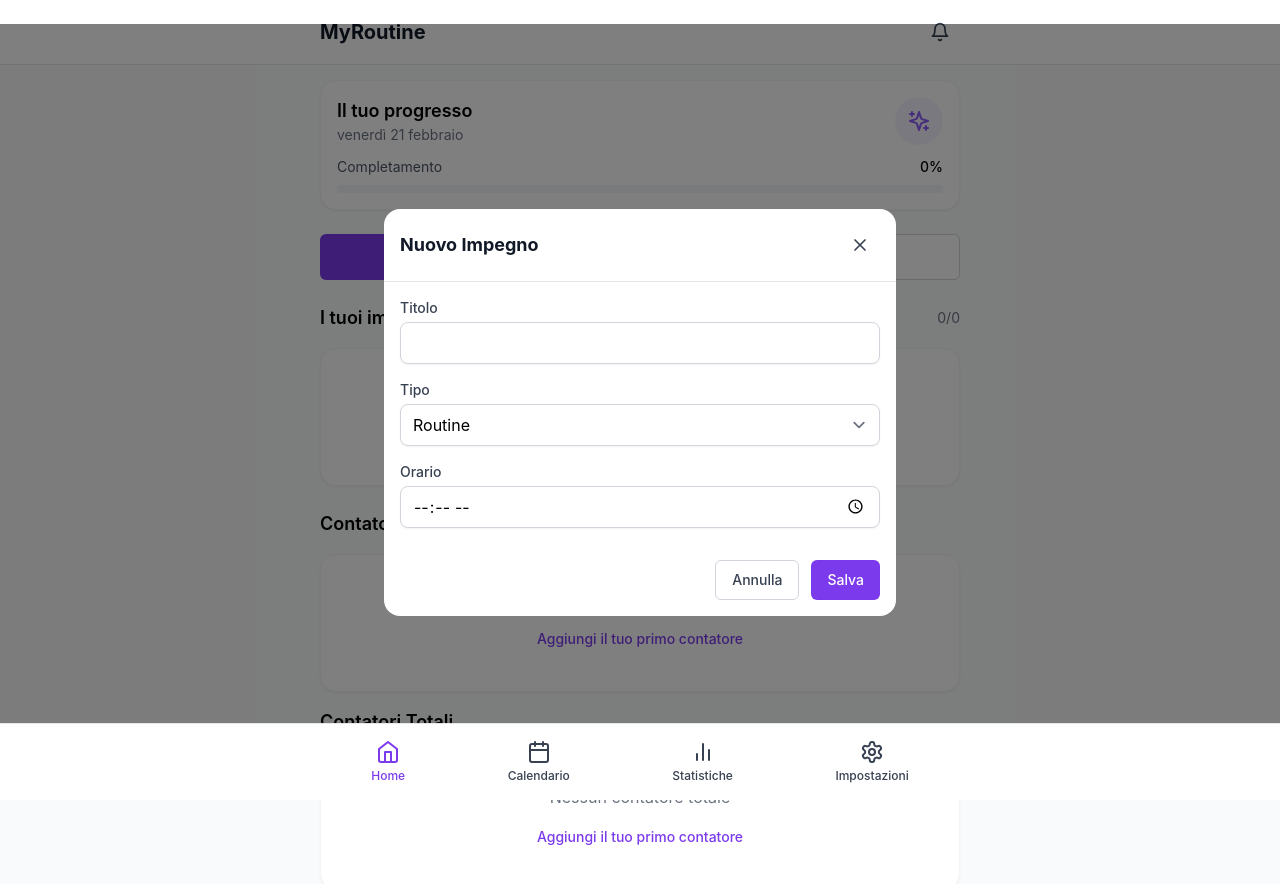
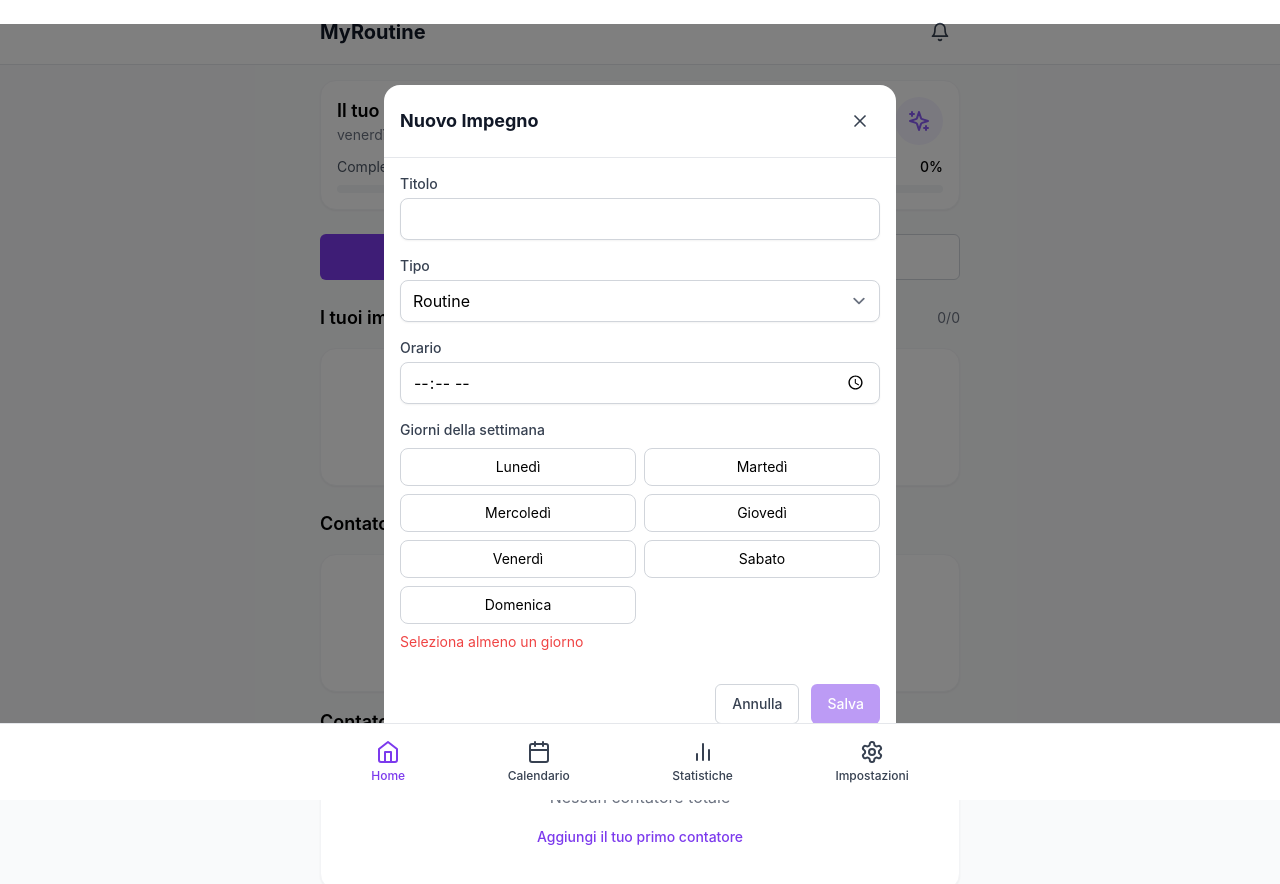
Before and after one commit to simone202120/my-routine-app-new, a React (Create React App) app: page / in a window 1280 px wide. Both pictures are taken after a click on the button "Nuovo impegno". Shown: the top 884 px of the page. Built offline with nearby package versions, Linux system fonts and the light colour scheme.

Commit message:
AddRoutine

```diff
--- a/src/components/tasks/TaskForm.tsx
+++ b/src/components/tasks/TaskForm.tsx
@@ -3,6 +3,17 @@ import React, { useState } from 'react';
 import { X } from 'lucide-react';
 import { Button } from "../ui/button";
 import { TaskType } from '../../types';
+
+// Aggiungiamo i giorni della settimana
+const WEEKDAYS = [
+  { id: 'mon', label: 'Lunedì' },
+  { id: 'tue', label: 'Martedì' },
+  { id: 'wed', label: 'Mercoledì' },
+  { id: 'thu', label: 'Giovedì' },
+  { id: 'fri', label: 'Venerdì' },
+  { id: 'sat', label: 'Sabato' },
+  { id: 'sun', label: 'Domenica' }
+];
 
 interface TaskFormProps {
   onClose: () => void;
@@ -11,6 +22,7 @@ interface TaskFormProps {
     type: TaskType;
     time?: string;
     date?: string;
+    weekdays?: string[]; // Aggiungiamo i giorni della settimana
   }) => void;
 }
 
@@ -19,8 +31,18 @@ const TaskForm: React.FC<TaskFormProps> = ({ onClose, onSubmit }) => {
     title: '',
     type: 'routine' as TaskType,
     time: '',
-    date: ''
+    date: '',
+    weekdays: [] as string[]
   });
+
+  const toggleWeekday = (dayId: string) => {
+    setTaskData(prev => ({
+      ...prev,
+      weekdays: prev.weekdays.includes(dayId)
+        ? prev.weekdays.filter(d => d !== dayId)
+        : [...prev.weekdays, dayId]
+    }));
+  };
 
   const handleSubmit = (e: React.FormEvent) => {
     e.preventDefault();
@@ -58,14 +80,17 @@ const TaskForm: React.FC<TaskFormProps> = ({ onClose, onSubmit }) => {
               value={taskData.type}
               onChange={(e) => setTaskData({
                 ...taskData,
-                type: e.target.value as TaskType
+                type: e.target.value as TaskType,
+                weekdays: [] // Reset weekdays when changing type
               })}
             >
               <option value="routine">Routine</option>
               <option value="oneTime">Una tantum</option>
             </select>
           </div>
+
           {taskData.type === 'routine' ? (
+            <>
               <div>
                 <label className="block text-sm font-medium text-gray-700 mb-1">
                   Orario
@@ -77,6 +102,33 @@ const TaskForm: React.FC<TaskFormProps> = ({ onClose, onSubmit }) => {
                   onChange={(e) => setTaskData({...taskData, time: e.target.value})}
                 />
               </div>
+              <div>
+                <label className="block text-sm font-medium text-gray-700 mb-2">
+                  Giorni della settimana
+                </label>
+                <div className="grid grid-cols-2 gap-2">
+                  {WEEKDAYS.map(day => (
+                    <button
+                      key={day.id}
+                      type="button"
+                      className={`p-2 rounded-lg border text-sm transition-colors ${
+                        taskData.weekdays.includes(day.id)
+                          ? 'bg-primary-100 border-primary-500 text-primary-700'
+                          : 'border-gray-300 hover:bg-gray-50'
+                      }`}
+                      onClick={() => toggleWeekday(day.id)}
+                    >
+                      {day.label}
+                    </button>
+                  ))}
+                </div>
+                {taskData.weekdays.length === 0 && (
+                  <p className="text-sm text-red-500 mt-2">
+                    Seleziona almeno un giorno
+                  </p>
+                )}
+              </div>
+            </>
           ) : (
             <div>
               <label className="block text-sm font-medium text-gray-700 mb-1">
@@ -90,11 +142,15 @@ const TaskForm: React.FC<TaskFormProps> = ({ onClose, onSubmit }) => {
               />
             </div>
           )}
+
           <div className="flex justify-end space-x-3 pt-4">
             <Button variant="outline" type="button" onClick={onClose}>
               Annulla
             </Button>
-            <Button type="submit">
+            <Button
+              type="submit"
+              disabled={taskData.type === 'routine' && taskData.weekdays.length === 0}
+            >
               Salva
             </Button>
           </div>
--- a/src/pages/HomePage.tsx
+++ b/src/pages/HomePage.tsx
@@ -25,8 +25,14 @@ const HomePage = () => {
   const [isCounterFormOpen, setIsCounterFormOpen] = useState(false);
 
   const todayTasks = tasks.filter(task => {
-    if (task.type === 'routine') return true;
-    return task.date === format(new Date(), 'yyyy-MM-dd');
+    if (task.type === 'oneTime') {
+      return task.date === format(new Date(), 'yyyy-MM-dd');
+    }
+    if (task.type === 'routine') {
+      const today = format(new Date(), 'eee').toLowerCase(); // 'mon', 'tue', ecc.
+      return task.weekdays?.includes(today) ?? false;
+    }
+    return false;
   });
 
   const completedTodayTasks = todayTasks.filter(task => task.isCompleted);
--- a/src/types/index.ts
+++ b/src/types/index.ts
@@ -27,3 +27,14 @@ export interface CounterEntry {
   date: string;
   value: number;
 }
+// types/index.ts
+export interface Task {
+  id: string;
+  title: string;
+  description?: string;
+  type: TaskType;
+  date?: string;
+  time?: string;
+  weekdays?: string[]; // Aggiungiamo questa proprietà
+  isCompleted: boolean;
+}
```
Lines whose indentation alone changed are shown as unchanged.
